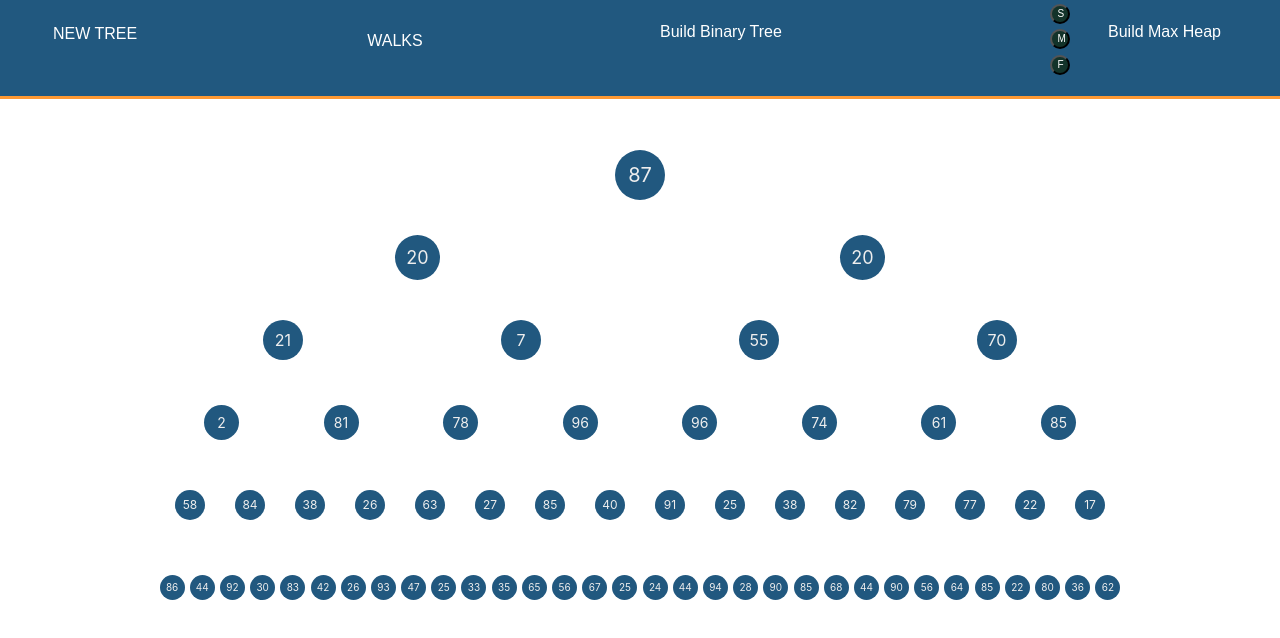
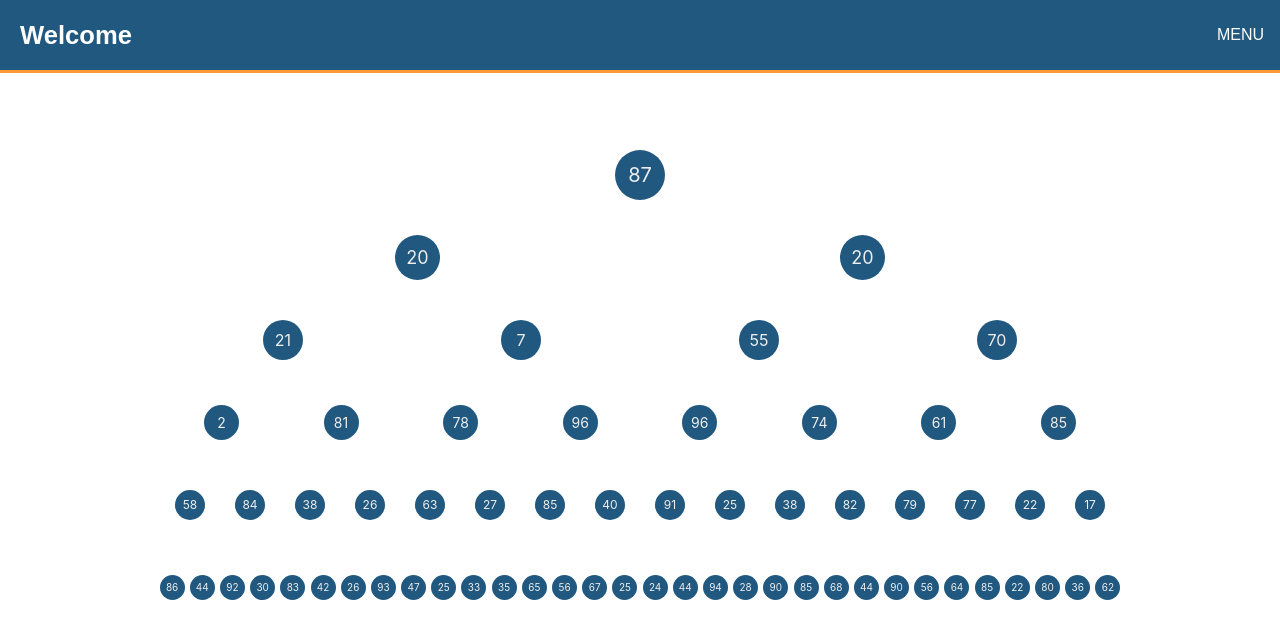
Before and after one commit to tancredeguillou/BinarySearchTrees, a React (Create React App) app: page / in a window 1280 px wide. Shown: the top 638 px of the page. Built offline with nearby package versions, Linux system fonts and the light colour scheme.

Commit message:
better visuals for bst

```diff
--- a/src/Algorithms/algorithm.js
+++ b/src/Algorithms/algorithm.js
@@ -55,8 +55,16 @@ function maxHeapify(array, i, animations) {
 
 
 export function buildBinSearchTree(array) {
+    const duplicate = [];
+    for (let index = 0; index < array.length; index++) {
+        duplicate.push([array[index], index]);
+    }
+    duplicate.sort(([a, c], [b, d]) => a - b);
+    const animations = [];
+    for (let index = 0; index < duplicate.length; index++) {
+        animations.push(duplicate[index][1]);
+    }
     array.sort((a, b) => a - b);
-    const animations = [];
     animations.push([0, bst(array, animations, 0, array.length - 1, 0, 0)]);
     return animations;
 }
--- a/src/BinaryTreeVisualizer/binaryTreeVisualizer.css
+++ b/src/BinaryTreeVisualizer/binaryTreeVisualizer.css
@@ -31,7 +31,7 @@
     width : 100%;
     background-color: #f93;
     position: absolute;
-    top: 100%;
+    margin-top: 70px;
 }
 
 .bin-tree {
@@ -39,19 +39,6 @@
     height: 100%;
     width: 100%;
     position: absolute;
-}
-
-.levels {
-    position:absolute;
-    width:20px;
-    height:20px;
-    border-radius:50px;
-    font-size:10px;
-    color:#fff;
-    line-height:12px;
-    text-align:center;
-    display: inline-block;
-    background: rgba(14, 39, 13, 0.747);
 }
 
 .button {
@@ -75,86 +62,64 @@
     outline: none;
   }
 
-.hamburger-menu__wrapper {
-    min-height: 400px;
-    position: relative;
-    text-align: center;
-    margin-top: 7px;
-    margin-left: 10px;
+
+
+  .nested-dropdown__header * {
+    padding: 0;
+    margin: 0;
+  }
+  .nested-dropdown__header {
+    display: flex;
+    align-items: center;
+    background: #21587F;
+    /*that's mine*/
+    height: 70px;
   }
 
-.hamburger-menu {
-    height: 100%;
-    width: 300px;
-    position: absolute;
-    top: 0;
-    left: 0;
+  .nested-dropdown__header strong {
+    margin-left: 20px;
+    margin-right: auto;
+    font-family: Arial;
+    color: #fff;
+    font-size: 1.6rem;
   }
 
-.hamburger-menu__button {
-    width: 150px;
-    height: 40px;
+  .nested-dropdown__header ul {
     display: flex;
-    flex-direction: column;
-    justify-content: center;
-    position: relative;
-    z-index: 3;
+    list-style: none;
+    padding: 0;
+    margin: 0;
     font-family: Arial;
     color: #fff;
-    font-size: 16px;
   }
 
-.hamburger-menu__wrapper {
+  .nested-dropdown__header li {
+    padding: 16px;
     position: relative;
-    height: 100%;
-    overflow: hidden;
   }
 
-.hamburger-menu__wrapper input[type='checkbox'] {
-    width: 150px;
-    height: 40px;
-    outline: 3px solid red;
-    opacity: 0;
-    position: absolute;
-    top: 6px;
-    left: 6px;
-    z-index: 4;
+  .nested-dropdown__header li:hover {
+    background: #d2f2fc;
     cursor: pointer;
   }
 
-.hamburger-menu__wrapper input:checked ~ .hamburger-menu__button {
-    background: lightblue;
+  .nested-dropdown__header .nested-dropdown__menu,
+  .nested-dropdown__header .nested-dropdown__submenu {
+    display: none;
+    position: absolute;
+    background: #21587F;
+    width: 150px;
+    top: 50px;
+    right: 0;
   }
 
-.hamburger-menu__wrapper input:checked ~ .hamburger-menu__slider {
-    transform: none;
-  }
-
-.hamburger-menu__slider {
-    position: absolute;
-    top: 0;
-    left: 0;
-    width: 150px;
-    height: 205px;
-    background-color: #21587F;
-    z-index: 2;
-    transform: translateX(-310px);
-    transition: transform 0.3s;
-    text-align: left;
-    font-family: Arial;
-    color: #fff;
-    font-size: 10px;
-  }
-
-.hamburger-menu__item {
-    padding: 10px 0 10px 10px;
-  }
-
-.hamburger-menu__item:hover {
-    background-color: lightblue;
+  .nested-dropdown__header .nested-dropdown__category:hover .nested-dropdown__menu,
+  .nested-dropdown__header .nested-dropdown__subcategory:hover .nested-dropdown__submenu {
+    display: block;
     cursor: pointer;
   }
 
-.hamburger-menu__item:first-of-type {
-    margin-top: 50px;
+  .nested-dropdown__header .nested-dropdown__submenu {
+    top: 0;
+    right: 100%;
   }
--- a/src/BinaryTreeVisualizer/binaryTreeVisualizer.jsx
+++ b/src/BinaryTreeVisualizer/binaryTreeVisualizer.jsx
@@ -3,38 +3,27 @@ import './binaryTreeVisualizer.css';
 import {buildMaxHeap, buildBinSearchTree, inorderTreeWalk,
             preorderTreeWalk, postorderTreeWalk} from '../Algorithms/algorithm.js';
 
-/*BFDBFF
-A4CEFF
-FEDFA4
-B29150*/
-
-/*
-FF5F31
-5DC7FF
-9AE897
-FFE26E
-*/
-
 
 
 // Change this value for the speed of the animations.
-let ANIMATION_SPEED_MS = 50;
+let ANIMATION_SPEED_MS = 100;
 
 // This is the main color of the array bars.
 const PRIMARY_COLOR = '#21587F';
 
 // This is the color of array bars that are being compared throughout the animations.
-const COMPARING_COLOR = '#f00';
+const COMPARING_COLOR = '#DD5146';
 
 const HAS_COMPARED = '#f93';
 
 // This is the color of array bars that are being compared throughout the animations.
-const SWAPING_COLOR = '#0f0';
+const SWAPING_COLOR = '#1AA15F';
+
+let WALK_COLOR = HAS_COMPARED;
 
 const TOP_POSITION = 75;
 const TOP_SIZE = 50;
 const TOP_FONT = 20;
-const LEVELS = [2, 3, 4, 5, 6, 7];
 const MARGINS = [0, 200, 99, 42.3, 15, 2.6, 1];
 
 export class BinaryTreeVisualizer extends React.Component {
@@ -135,7 +124,16 @@ export class BinaryTreeVisualizer extends React.Component {
         const animations = buildBinSearchTree(original);
         const circles = document.getElementsByClassName('circle');
         for (let i = 0; i < animations.length; i++) {
-
+            // we are sorting the array
+            if (i < original.length) {
+                const index = animations[i];
+                const circleStyle = circles[index].style;
+                setTimeout(() => {
+                    circleStyle.background = COMPARING_COLOR;
+                }, i * ANIMATION_SPEED_MS);
+            }
+            // we are creating the tree
+            else {
                 const [index, value] = animations[i];
                 const circleStyle = circles[index].style;
                 setTimeout(() => {
@@ -146,15 +144,17 @@ export class BinaryTreeVisualizer extends React.Component {
                 }, i * ANIMATION_SPEED_MS);
             }
         }
+    }
 
     showInorderWalk() {
         const animations = inorderTreeWalk(this.state.array.length);
         const circles = document.getElementsByClassName('circle');
+        WALK_COLOR  = WALK_COLOR === HAS_COMPARED ? SWAPING_COLOR : HAS_COMPARED;
         for (let i = 0; i < animations.length; i++) {
             const index = animations[i];
             const circleStyle = circles[index].style;
             setTimeout(() => {
-                circleStyle.background = SWAPING_COLOR;
+                circleStyle.background = WALK_COLOR;
             }, i * ANIMATION_SPEED_MS);
         }
     }
@@ -162,11 +162,12 @@ export class BinaryTreeVisualizer extends React.Component {
     showPreorderWalk() {
         const animations = preorderTreeWalk(this.state.array.length);
         const circles = document.getElementsByClassName('circle');
+        WALK_COLOR  = WALK_COLOR === HAS_COMPARED ? SWAPING_COLOR : HAS_COMPARED;
         for (let i = 0; i < animations.length; i++) {
             const index = animations[i];
             const circleStyle = circles[index].style;
             setTimeout(() => {
-                circleStyle.background = SWAPING_COLOR;
+                circleStyle.background = WALK_COLOR;
             }, i * ANIMATION_SPEED_MS);
         }
     }
@@ -174,11 +175,12 @@ export class BinaryTreeVisualizer extends React.Component {
     showPostorderWalk() {
         const animations = postorderTreeWalk(this.state.array.length);
         const circles = document.getElementsByClassName('circle');
+        WALK_COLOR  = WALK_COLOR === HAS_COMPARED ? SWAPING_COLOR : HAS_COMPARED;
         for (let i = 0; i < animations.length; i++) {
             const index = animations[i];
             const circleStyle = circles[index].style;
             setTimeout(() => {
-                circleStyle.background = SWAPING_COLOR;
+                circleStyle.background = WALK_COLOR;
             }, i * ANIMATION_SPEED_MS);
         }
     }
@@ -193,92 +195,7 @@ export class BinaryTreeVisualizer extends React.Component {
         }
 
         return (
-            <div className="bin-tree">
-                <div className="menu">
-
-                    <button
-                        className="button"
-                        style={{
-                            marginLeft : `35%`
-                        }}
-                        onClick={() => this.buildHeap()}>
-                            Build Max Heap
-                    </button>
-                    <button
-                        className="levels"
-                        style={{
-                            marginLeft : `32%`,
-                            marginTop: `0.3%`
-                        }}
-                        onClick={() => this.animSpeed(500)}>
-                            S
-                    </button>
-                    <button
-                        className="levels"
-                        style={{
-                            marginLeft : `32%`,
-                            marginTop: `2.3%`
-                        }}
-                        onClick={() => this.animSpeed(75)}>
-                            M
-                    </button>
-                    <button
-                        className="levels"
-                        style={{
-                            marginLeft : `32%`,
-                            marginTop: `4.3%`
-                        }}
-                        onClick={() => this.animSpeed(20)}>
-                            F
-                    </button>
-                    <button
-                        className="button"
-
-                        onClick={() => this.buildBinSearchTree()}>
-                            Build Binary Tree
-                    </button>
-
-                    <div className="bar"></div>
-
-                    <div class="hamburger-menu__wrapper">
-
-                        <div class="hamburger-menu">
-                            <div class="hamburger-menu__wrapper">
-                                <input type="checkbox" />
-                                <div class="hamburger-menu__button"> NEW TREE
-                                </div>
-                                <div class="hamburger-menu__slider">
-                                    <div class="hamburger-menu__item" onClick={() => this.setArray(3)}>3 levels</div>
-                                    <div class="hamburger-menu__item" onClick={() => this.setArray(4)}>4 levels</div>
-                                    <div class="hamburger-menu__item" onClick={() => this.setArray(5)}>5 levels</div>
-                                    <div class="hamburger-menu__item" onClick={() => this.setArray(6)}>6 levels</div>
-                                    <div class="hamburger-menu__item" onClick={() => this.setArray(7)}>7 levels</div>
-                                </div>
-                            </div>
-                        </div>
-
-                        <div class="hamburger-menu__wrapper"
-                        style={{
-                            marginLeft: `300px`
-                        }}
-                        >
-
-                        <div class="hamburger-menu">
-                            <div class="hamburger-menu__wrapper">
-                                <input type="checkbox" />
-                                <div class="hamburger-menu__button"> WALKS
-                                </div>
-                                <div class="hamburger-menu__slider">
-                                    <div class="hamburger-menu__item" onClick={() => this.showInorderWalk}>In Order</div>
-                                    <div class="hamburger-menu__item" onClick={() => this.showPostorderWalk}>Post Order</div>
-                                    <div class="hamburger-menu__item" onClick={() => this.showPreorderWalk}>Pre Order</div>
-                                </div>
-                            </div>
-                        </div>
-                    </div>
-                </div>
-
-                </div>
+            <div>
                 {
                     indexes.map(index => {
                         return <div
@@ -306,6 +223,43 @@ export class BinaryTreeVisualizer extends React.Component {
                         </div>
                     })
                 }
+                <div className="bar"></div>
+                <header class="nested-dropdown__header">
+                    <strong>Welcome</strong>
+                    <ul class="nested-dropdown__categories">
+                        <li class="nested-dropdown__category">
+                            <span>MENU</span>
+                            <ul class="nested-dropdown__menu">
+                                <li class="nested-dropdown__subcategory">
+                                    <span>New Tree</span>
+                                    <ul class="nested-dropdown__submenu">
+                                        <li className="button" onClick={()=> this.setArray(4)}>4 Levels</li>
+                                        <li className="button" onClick={()=> this.setArray(5)}>5 Levels</li>
+                                        <li className="button" onClick={()=> this.setArray(6)}>6 Levels</li>
+                                        <li className="button" onClick={()=> this.setArray(7)}>7 Levels</li>
+                                    </ul>
+                                </li>
+                                <li class="nested-dropdown__subcategory">
+                                    <span>Build Max Heap</span>
+                                    <ul class="nested-dropdown__submenu">
+                                        <li className="button" onClick={()=> {this.animSpeed(300); this.buildHeap(); this.animSpeed(100);}}>Slow Speed</li>
+                                        <li className="button" onClick={()=> this.buildHeap()}>Medium Speed</li>
+                                        <li className="button" onClick={()=> {this.animSpeed(20); this.buildHeap(); this.animSpeed(100);}}>Fast Speed</li>
+                                    </ul>
+                                </li>
+                                <li class="nested-dropdown__subcategory">
+                                    <span>Tree Walk</span>
+                                    <ul class="nested-dropdown__submenu">
+                                        <li className="button" onClick={()=> this.showInorderWalk()}>In Order</li>
+                                        <li className="button" onClick={()=> this.showPreorderWalk()}>Pre Order</li>
+                                        <li className="button" onClick={()=> this.showPostorderWalk()}>Post Order</li>
+                                    </ul>
+                                </li>
+                                <li className="button" onClick={()=> this.buildBinSearchTree()}>Build Binary Search Tree</li>
+                            </ul>
+                        </li>
+                    </ul>
+                </header>
             </div>
         );
     }
@@ -315,56 +269,3 @@ export class BinaryTreeVisualizer extends React.Component {
     function randomIntFromInterval(min, max) {
         return Math.floor(Math.random() * (max - min + 1) + min);
     }
-
-
-
-    /*
-    <button
-                        className="button"
-                        style={{
-                            marginLeft : `-48%`
-                        }}
-                        onClick={() => this.resetArray()}>
-                        NEW HEAP !
-                    </button>
-                    */
-
-/*
-
-*/
-
-
-/*
-<header class="nested-dropdown__header">
-  <ul class="nested-dropdown__categories">
-    <li class="nested-dropdown__category">
-      <span>Cat 1</span>
-      <ul class="nested-dropdown__menu">
-        <li class="nested-dropdown__subcategory">
-          <span>Sub Cat 1</span>
-          <ul class="nested-dropdown__submenu">
-            <li>Sub Cat 1 Thing</li>
-            <li>Sub Cat 1 Thing</li>
-            <li>Sub Cat 1 Thing</li>
-            <li>Sub Cat 1 Thing</li>
-          </ul>
-        </li>
-        <li class="nested-dropdown__subcategory">
-          <span>Sub Cat 2</span>
-          <ul class="nested-dropdown__submenu">
-            <li>Sub Cat 2 Thing</li>
-            <li>Sub Cat 2 Thing</li>
-            <li>Sub Cat 2 Thing</li>
-          </ul>
-        </li>
-        <li>Cat 1 Thing</li>
-        <li>Cat 1 Thing</li>
-      </ul>
-    </li>
-  </ul>
-</header>
-*/
-
-/*
-
-*/
```
Lines whose indentation alone changed are shown as unchanged.
